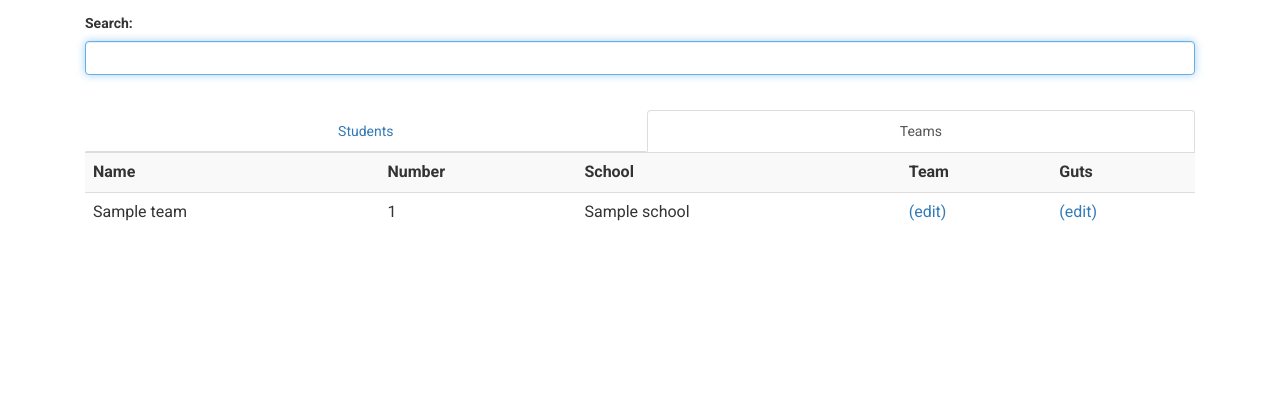
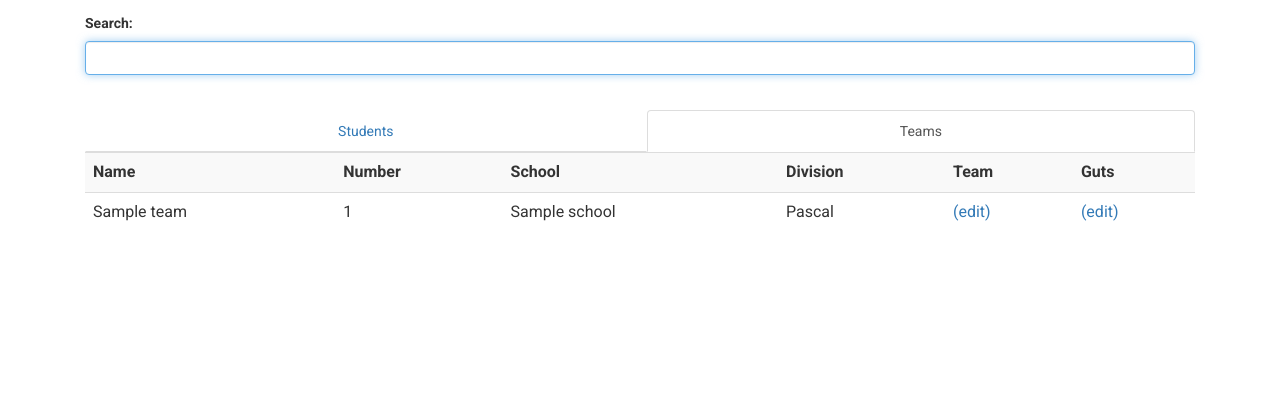
Before and after one commit to mbhs/mbmt, a Django app: page /grade/all in a window 1280 px wide, after a click on "Teams". Shown: the part 51-471 px from the top of the page. Run offline with Django 3.2, Linux system fonts and the light colour scheme; a user stored in the database is signed in; tables that the repository leaves empty hold one stand-in row (values such as "Sample post"); some libraries are stand-ins or nearby versions.

Commit message:
Added division indicator to grading.

```diff
--- a/app/models.py
+++ b/app/models.py
@@ -43,6 +43,10 @@ class Team(models.Model):
 
     def __str__(self):
         return "Team[{}]".format(self.name)
+
+    @property
+    def division_name(self):
+        return dict(DIVISIONS).get(self.division)
 
 
 class Student(models.Model):
--- a/app/templates/grade.html
+++ b/app/templates/grade.html
@@ -45,6 +45,7 @@
                     <th>Name</th>
                     <th>Number</th>
                     <th>School</th>
+                    <th>Division</th>
                     <th>Team</th>
                     <th>Guts</th>
                 </tr>
@@ -54,6 +55,7 @@
                         <td>{{ team.name }}</td>
                         <td>{{ team.id }}</td>
                         <td>{{ team.school.name }}</td>
+                        <td>{{ team.division_name }}</td>
                         <td><a href="{% url 'score' type='team' id=team.id %}">(edit)</a></td>
                         <td><a href="{% url 'score' type='guts' id=team.id %}">(edit)</a></td>
                     </tr>
```
